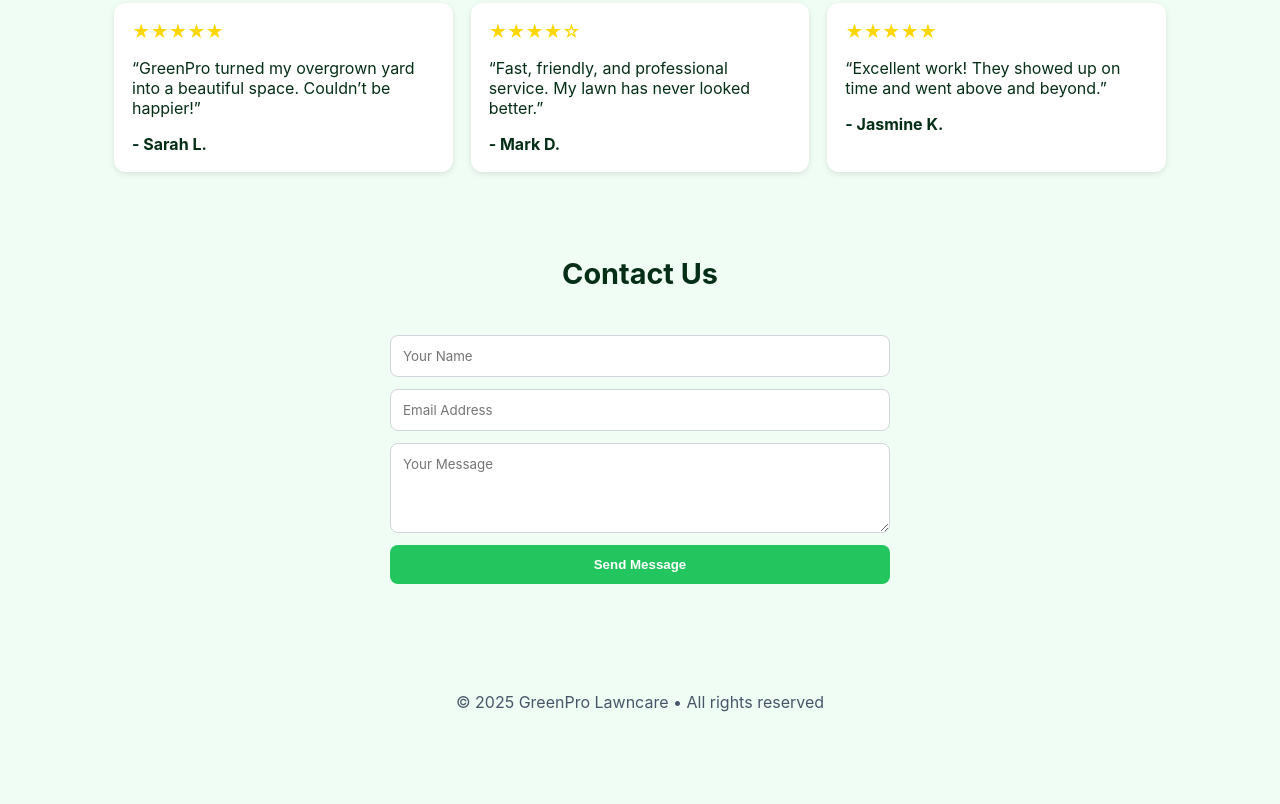
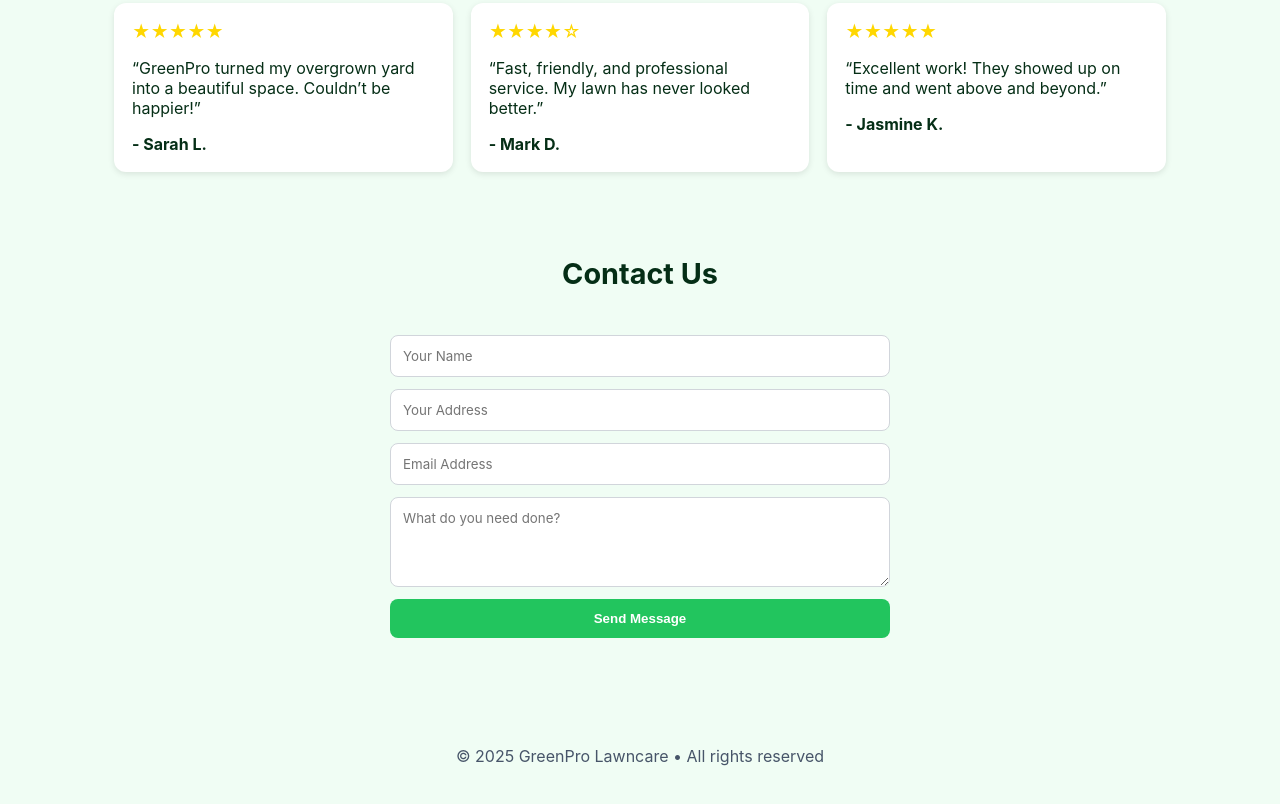
Before and after one commit to amorFent/greenpro-lawncare, a plain HTML site: page index.html in a window 1280 px wide. Shown: the part 1050-1854 px from the top of the page. Before the commit the page ends 1826 px from the top, so only its background shows below. Drawn offline with Linux system fonts and the light colour scheme.

Commit message:
Update index.html

```diff
--- a/index.html
+++ b/index.html
@@ -129,12 +129,14 @@
   <div class="container">
     <form>
       <input type="text" placeholder="Your Name" required>
+      <input type="text" placeholder="Your Address" required>
       <input type="email" placeholder="Email Address" required>
-          <textarea rows="4" placeholder="Your Message"></textarea>
+      <textarea rows="4" placeholder="What do you need done?" required></textarea>
       <button type="submit">Send Message</button>
     </form>
   </div>
 </section>
+
   </main>
 
   <footer>
```
Lines whose indentation alone changed are shown as unchanged.
